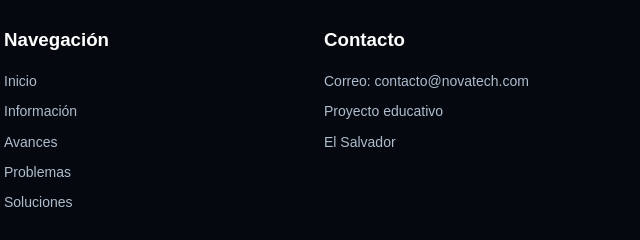
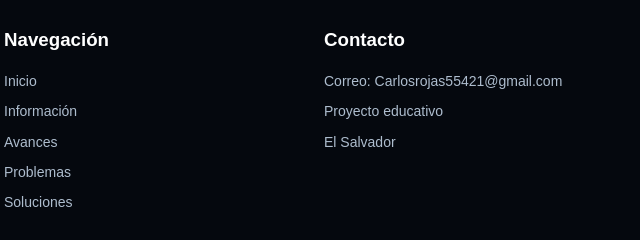
Before and after one commit to kintrox726/paginaweb, a plain HTML site: page index.html in a window 1280 px wide. Shown: the part 3241-3481 px from the top of the page, 636-1276 px from the left. Drawn offline with Linux system fonts and the light colour scheme.

```diff
--- a/index.html
+++ b/index.html
@@ -896,7 +896,7 @@
             <div>
                 <h3>Contacto</h3>
                 <div class="footer-enlaces">
-                    <p>Correo: contacto@novatech.com</p>
+                    <p>Correo: Carlosrojas55421@gmail.com</p>
                     <p>Proyecto educativo</p>
                     <p>El Salvador</p>
                 </div>
```
